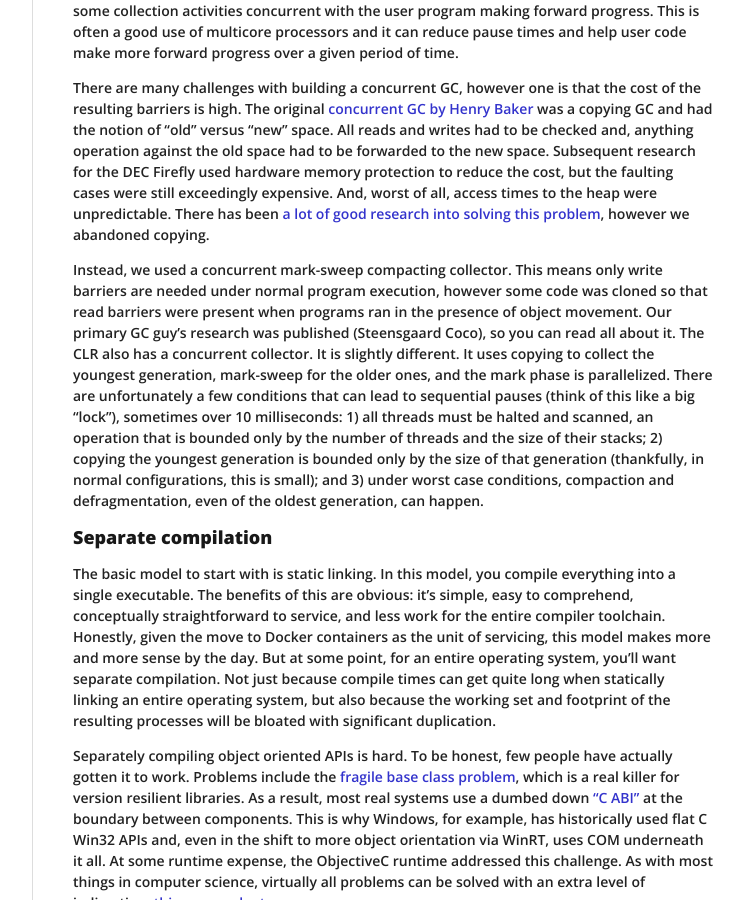
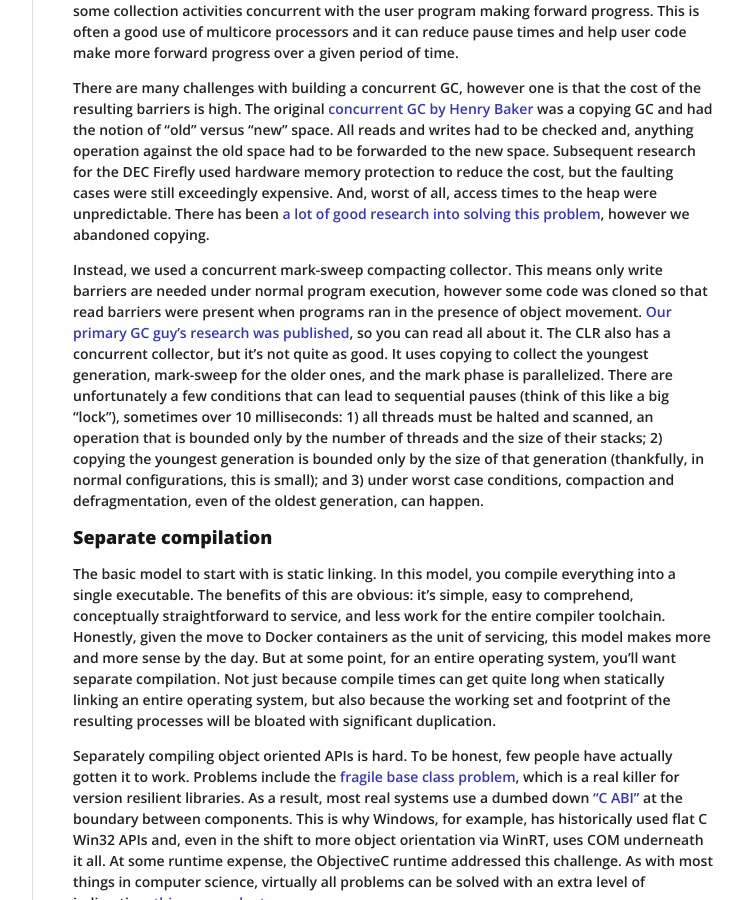
Before and after one commit to joeduffy/joeduffy.github.io, a Jekyll site: the page built from _posts/2015-12-19-safe-native-code.md, in a window 1280 px wide and 900 px high, scrolled down 16409 px. Shown: the whole window, without its empty margins (378-1122 px from the left). Built offline with Jekyll 4.4.1, drawn with Linux system fonts in a browser that asks for light colours; nearby versions of some CDN libraries; Markdown is read by kramdown in place of the engine named in the settings.

Commit message:
Add link to Steensgaard, et. al

```diff
--- a/_posts/2015-12-19-safe-native-code.md
+++ b/_posts/2015-12-19-safe-native-code.md
@@ -750,8 +750,9 @@ http://citeseerx.ist.psu.edu/viewdoc/download?doi=10.1.1.69.1875&rep=rep1&type=p
 
 Instead, we used a concurrent mark-sweep compacting collector.  This means only write barriers are needed under normal
 program execution, however some code was cloned so that read barriers were present when programs ran in the presence of
-object movement.  Our primary GC guy's research was published (Steensgaard Coco), so you can read all about it.  The CLR
-also has a concurrent collector.  It is slightly different.  It uses copying to collect the youngest generation,
+object movement.  [Our primary GC guy's research was published](
+http://citeseerx.ist.psu.edu/viewdoc/download?doi=10.1.1.108.322&rep=rep1&type=pdf), so you can read all about it.  The
+CLR also has a concurrent collector, but it's not quite as good.  It uses copying to collect the youngest generation,
 mark-sweep for the older ones, and the mark phase is parallelized.  There are unfortunately a few conditions that can
 lead to sequential pauses (think of this like a big "lock"), sometimes over 10 milliseconds: 1) all threads must be
 halted and scanned, an operation that is bounded only by the number of threads and the size of their stacks; 2) copying
```
